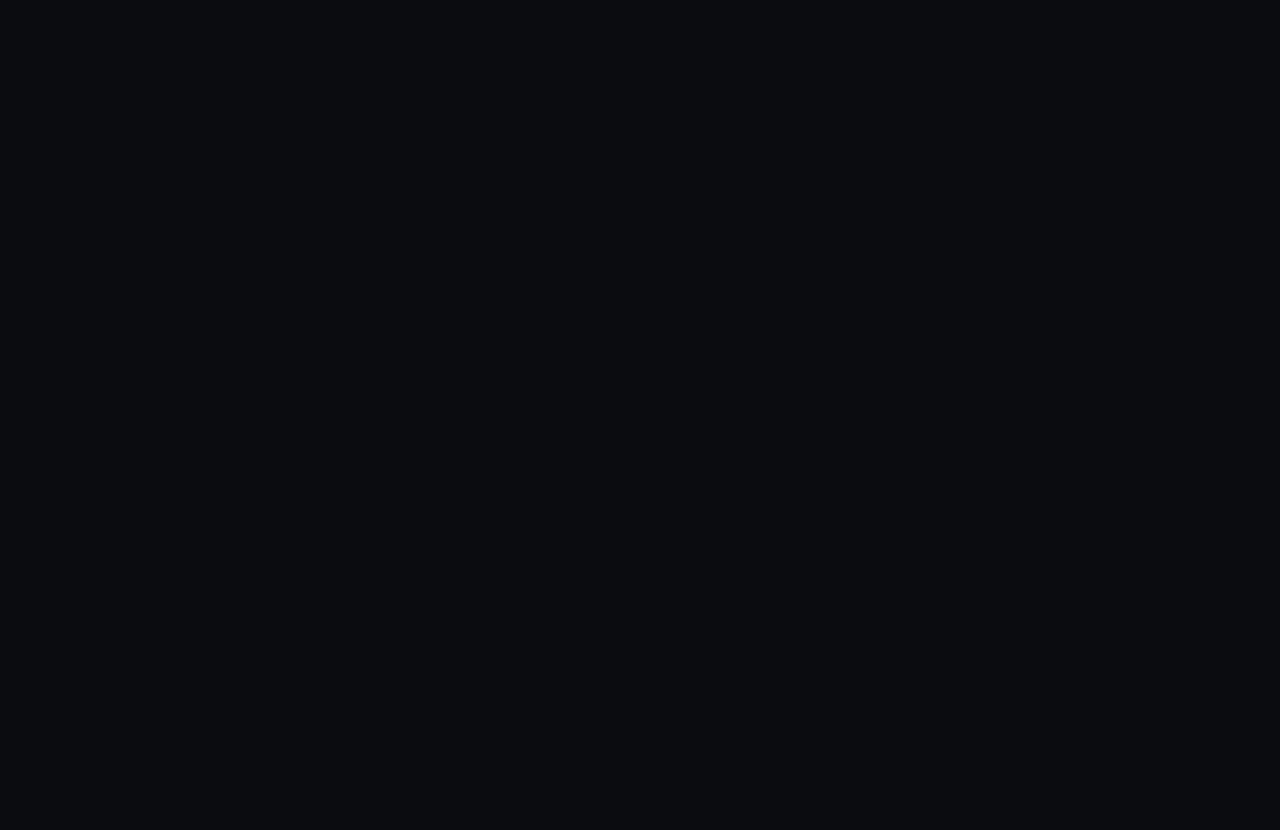
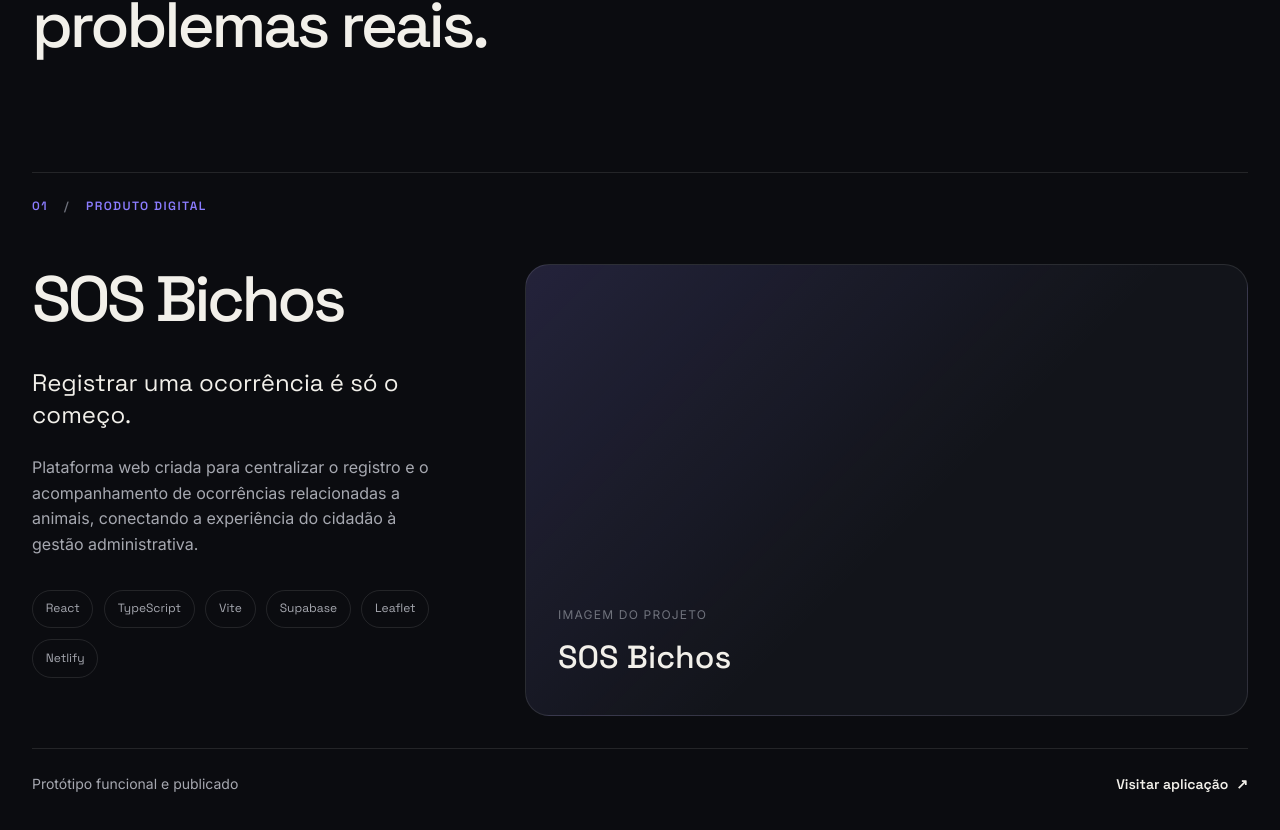
Before and after one commit to PontesDiogo/portfolio-diogo, a React (Vite) app: page / in a window 1280 px wide. Shown: the part 1968-2798 px from the top of the page. Before the commit the page ends 1685 px from the top, so only its background shows below. Built offline with nearby package versions, Linux system fonts and the light colour scheme.

Commit message:
feat: adiciona cases em destaque

```diff
--- a/src/App.tsx
+++ b/src/App.tsx
@@ -1,6 +1,7 @@
 import { Header } from "./components/layout/Header/Header";
 import { Hero } from "./sections/Hero/Hero";
 import { Process } from "./sections/Process/Process";
+import { FeaturedProjects } from "./sections/FeaturedProjects/FeaturedProjects";
 
 function App() {
   return (
@@ -10,6 +11,7 @@ function App() {
       <main>
         <Hero />
         <Process />
+        <FeaturedProjects />
       </main>
     </>
   );
--- /dev/null
+++ b/src/sections/FeaturedProjects/FeaturedProjects.css
@@ -0,0 +1,203 @@
+.featured-projects {
+  padding-block: var(--section-spacing);
+  border-top: 1px solid var(--color-border);
+}
+
+.featured-projects__header {
+  max-width: 58rem;
+}
+
+.featured-projects__title {
+  margin-top: 2rem;
+  font-size: clamp(2.5rem, 5vw, 5rem);
+  letter-spacing: -0.05em;
+}
+
+.featured-projects__list {
+  display: grid;
+  gap: 8rem;
+  margin-top: 7rem;
+}
+
+.featured-project {
+  padding-top: 1.5rem;
+  border-top: 1px solid var(--color-border);
+}
+
+.featured-project__meta {
+  display: flex;
+  align-items: center;
+  gap: 1rem;
+
+  color: var(--color-accent);
+  font-family: var(--font-display);
+  font-size: var(--font-size-xs);
+  font-weight: 600;
+  letter-spacing: 0.12em;
+  text-transform: uppercase;
+}
+
+.featured-project__meta span:first-child::after {
+  content: "/";
+  margin-left: 1rem;
+  color: var(--color-text-muted);
+}
+
+.featured-project__content {
+  display: grid;
+  grid-template-columns: minmax(18rem, 0.8fr) minmax(0, 1.4fr);
+  gap: 5rem;
+  align-items: start;
+  margin-top: 3rem;
+}
+
+.featured-project__name {
+  font-size: clamp(2.5rem, 5vw, 5.5rem);
+  letter-spacing: -0.055em;
+}
+
+.featured-project__headline {
+  max-width: 34rem;
+  margin-top: 2rem;
+
+  color: var(--color-text-primary);
+  font-family: var(--font-display);
+  font-size: var(--font-size-xl);
+  line-height: 1.35;
+}
+
+.featured-project__description {
+  max-width: 36rem;
+  margin-top: 1.5rem;
+}
+
+.featured-project__technologies {
+  display: flex;
+  flex-wrap: wrap;
+  gap: 0.65rem;
+  margin-top: 2rem;
+}
+
+.featured-project__technologies li {
+  padding: 0.55rem 0.8rem;
+  border: 1px solid var(--color-border);
+  border-radius: 999px;
+
+  color: var(--color-text-secondary);
+  font-family: var(--font-display);
+  font-size: var(--font-size-xs);
+}
+
+.featured-project__visual {
+  min-width: 0;
+}
+
+.featured-project__visual img,
+.featured-project__placeholder {
+  width: 100%;
+  aspect-ratio: 16 / 10;
+  border: 1px solid var(--color-border);
+  border-radius: var(--border-radius-lg);
+  background: var(--color-surface);
+  object-fit: cover;
+}
+
+.featured-project__placeholder {
+  display: flex;
+  flex-direction: column;
+  justify-content: flex-end;
+  gap: 0.5rem;
+  padding: 2rem;
+
+  background:
+    linear-gradient(
+      135deg,
+      var(--color-accent-soft),
+      transparent 55%
+    ),
+    var(--color-surface);
+}
+
+.featured-project__placeholder span {
+  color: var(--color-text-muted);
+  font-size: var(--font-size-xs);
+  letter-spacing: 0.1em;
+  text-transform: uppercase;
+}
+
+.featured-project__placeholder strong {
+  font-family: var(--font-display);
+  font-size: var(--font-size-2xl);
+  font-weight: 500;
+}
+
+.featured-project__footer {
+  display: flex;
+  align-items: center;
+  justify-content: space-between;
+  gap: 2rem;
+
+  margin-top: 2rem;
+  padding-top: 1.5rem;
+  border-top: 1px solid var(--color-border);
+}
+
+.featured-project__footer p {
+  font-size: var(--font-size-sm);
+}
+
+.featured-project__links {
+  display: flex;
+  flex-wrap: wrap;
+  gap: 1.5rem;
+}
+
+.featured-project__links a {
+  display: inline-flex;
+  align-items: center;
+  gap: 0.5rem;
+
+  color: var(--color-text-primary);
+  font-family: var(--font-display);
+  font-size: var(--font-size-sm);
+  font-weight: 600;
+}
+
+.featured-project__links a:hover {
+  color: var(--color-accent);
+}
+
+@media (max-width: 900px) {
+  .featured-project__content {
+    grid-template-columns: 1fr;
+    gap: 3rem;
+  }
+
+  .featured-project__visual {
+    order: -1;
+  }
+}
+
+@media (max-width: 600px) {
+  .featured-projects {
+    padding-block: 6rem;
+  }
+
+  .featured-projects__list {
+    gap: 6rem;
+    margin-top: 5rem;
+  }
+
+  .featured-project__content {
+    margin-top: 2rem;
+  }
+
+  .featured-project__footer {
+    align-items: flex-start;
+    flex-direction: column;
+  }
+
+  .featured-project__placeholder {
+    padding: 1.25rem;
+  }
+}
--- /dev/null
+++ b/src/sections/FeaturedProjects/FeaturedProjects.tsx
@@ -0,0 +1,102 @@
+import { motion } from "framer-motion";
+import { Container } from "../../components/layout/Container/Container";
+import { SectionLabel } from "../../components/ui/SectionLabel/SectionLabel";
+import { projects } from "../../data/projects";
+import "./FeaturedProjects.css";
+
+const featuredProjects = projects.slice(0, 2);
+
+export function FeaturedProjects() {
+  return (
+    <section className="featured-projects" id="cases">
+      <Container>
+        <motion.div
+          className="featured-projects__header"
+          initial={{ opacity: 0, y: 24 }}
+          whileInView={{ opacity: 1, y: 0 }}
+          viewport={{ once: true, amount: 0.4 }}
+          transition={{ duration: 0.7 }}
+        >
+          <SectionLabel>Cases em destaque</SectionLabel>
+
+          <h2 className="featured-projects__title">
+            Projetos que nasceram de problemas reais.
+          </h2>
+        </motion.div>
+
+        <div className="featured-projects__list">
+          {featuredProjects.map((project, index) => (
+            <motion.article
+              className="featured-project"
+              key={project.id}
+              initial={{ opacity: 0, y: 40 }}
+              whileInView={{ opacity: 1, y: 0 }}
+              viewport={{ once: true, amount: 0.18 }}
+              transition={{
+                duration: 0.75,
+                delay: index * 0.1,
+              }}
+            >
+              <div className="featured-project__meta">
+                <span>{project.index}</span>
+                <span>{project.category}</span>
+              </div>
+
+              <div className="featured-project__content">
+                <div className="featured-project__introduction">
+                  <h3 className="featured-project__name">{project.title}</h3>
+
+                  <p className="featured-project__headline">
+                    {project.headline}
+                  </p>
+
+                  <p className="featured-project__description">
+                    {project.description}
+                  </p>
+
+                  <ul
+                    className="featured-project__technologies"
+                    aria-label={`Tecnologias utilizadas no projeto ${project.title}`}
+                  >
+                    {project.technologies.map((technology) => (
+                      <li key={technology}>{technology}</li>
+                    ))}
+                  </ul>
+                </div>
+
+                <div className="featured-project__visual">
+                  {project.image ? (
+                    <img src={project.image} alt={project.imageAlt ?? ""} />
+                  ) : (
+                    <div className="featured-project__placeholder">
+                      <span>Imagem do projeto</span>
+                      <strong>{project.title}</strong>
+                    </div>
+                  )}
+                </div>
+              </div>
+
+              <div className="featured-project__footer">
+                <p>{project.status}</p>
+
+                <div className="featured-project__links">
+                  {project.links.map((link) => (
+                    <a
+                      key={`${project.id}-${link.label}`}
+                      href={link.url}
+                      target={link.external ? "_blank" : undefined}
+                      rel={link.external ? "noreferrer" : undefined}
+                    >
+                      {link.label}
+                      {link.external && <span aria-hidden="true">↗</span>}
+                    </a>
+                  ))}
+                </div>
+              </div>
+            </motion.article>
+          ))}
+        </div>
+      </Container>
+    </section>
+  );
+}
```
